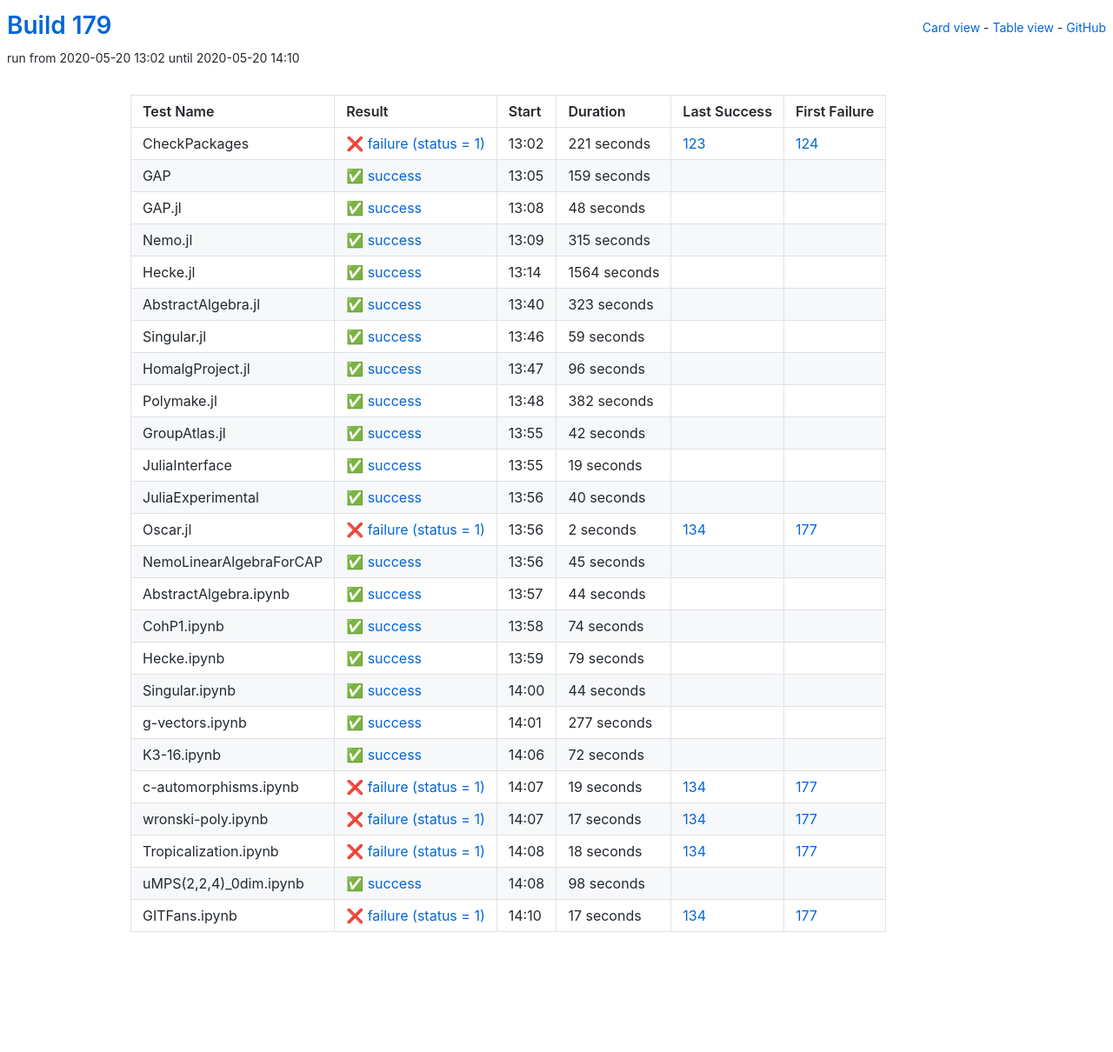
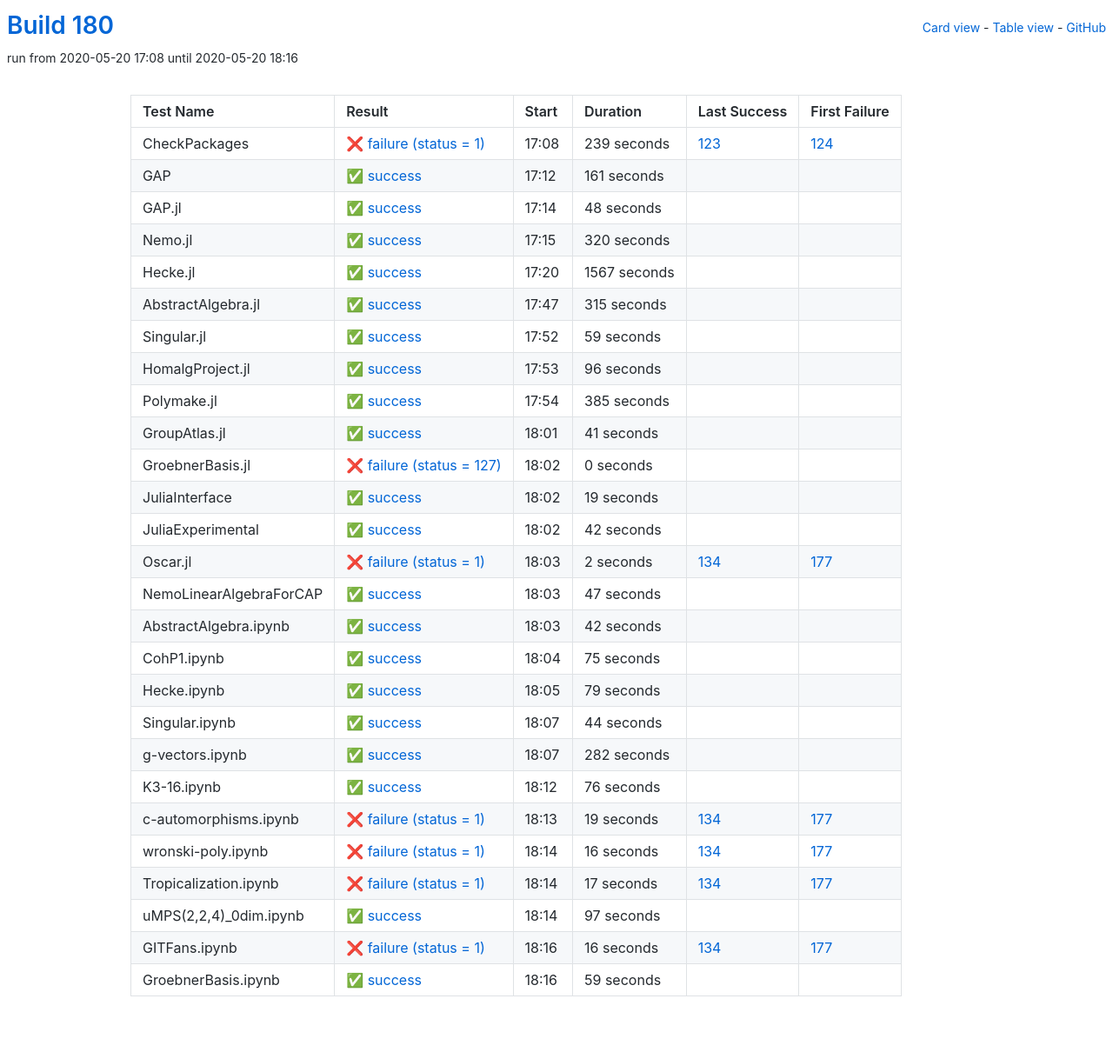
Before and after one commit to oscar-system/oscar-ci-status-stable, a Jekyll site: the page built from table.html, in a window 1280 px wide. Shown: the whole page at 87% size. Built offline with Jekyll 4.4.1, drawn with Linux system fonts in a browser that asks for light colours; before the commit the page ends 1136 px from its top, so only the background shows below that.

Commit message:
Build 180

```diff
--- a/_data/ci.yml
+++ b/_data/ci.yml
@@ -1,29 +1,29 @@
-build: 179
-build_url: https://oscarci.mathematik.uni-kl.de/job/oscar-stable/179/
+build: 180
+build_url: https://oscarci.mathematik.uni-kl.de/job/oscar-stable/180/
 job: oscar-stable
 tests:
-- duration: 221
+- duration: 239
   exitcode: 1
   first_failure: 124
   first_failure_url: https://oscarci.mathematik.uni-kl.de/job/oscar-stable/124/
   id: checkpackages
   last_success: 123
   last_success_url: https://oscarci.mathematik.uni-kl.de/job/oscar-stable/123/
-  log: https://oscarci.mathematik.uni-kl.de/job/oscar-stable/179/artifact/logs/build-179/CheckPackages.log
+  log: https://oscarci.mathematik.uni-kl.de/job/oscar-stable/180/artifact/logs/build-180/CheckPackages.log
   name: CheckPackages
-  start: 2020-05-20 13:02
+  start: 2020-05-20 17:08
   status: failure
   success: false
-- duration: 159
+- duration: 161
   exitcode: 0
   first_failure: false
   first_failure_url: null
   id: gap
   last_success: false
   last_success_url: null
-  log: https://oscarci.mathematik.uni-kl.de/job/oscar-stable/179/artifact/logs/build-179/GAP.log
+  log: https://oscarci.mathematik.uni-kl.de/job/oscar-stable/180/artifact/logs/build-180/GAP.log
   name: GAP
-  start: 2020-05-20 13:05
+  start: 2020-05-20 17:12
   status: success
   success: true
 - duration: 48
@@ -33,45 +33,45 @@ tests:
   id: gap-jl
   last_success: false
   last_success_url: null
-  log: https://oscarci.mathematik.uni-kl.de/job/oscar-stable/179/artifact/logs/build-179/GAP.jl.log
+  log: https://oscarci.mathematik.uni-kl.de/job/oscar-stable/180/artifact/logs/build-180/GAP.jl.log
   name: GAP.jl
-  start: 2020-05-20 13:08
+  start: 2020-05-20 17:14
+  status: success
+  success: true
+- duration: 320
+  exitcode: 0
+  first_failure: false
+  first_failure_url: null
+  id: nemo-jl
+  last_success: false
+  last_success_url: null
+  log: https://oscarci.mathematik.uni-kl.de/job/oscar-stable/180/artifact/logs/build-180/Nemo.jl.log
+  name: Nemo.jl
+  start: 2020-05-20 17:15
+  status: success
+  success: true
+- duration: 1567
+  exitcode: 0
+  first_failure: false
+  first_failure_url: null
+  id: hecke-jl
+  last_success: false
+  last_success_url: null
+  log: https://oscarci.mathematik.uni-kl.de/job/oscar-stable/180/artifact/logs/build-180/Hecke.jl.log
+  name: Hecke.jl
+  start: 2020-05-20 17:20
   status: success
   success: true
 - duration: 315
   exitcode: 0
   first_failure: false
   first_failure_url: null
-  id: nemo-jl
-  last_success: false
-  last_success_url: null
-  log: https://oscarci.mathematik.uni-kl.de/job/oscar-stable/179/artifact/logs/build-179/Nemo.jl.log
-  name: Nemo.jl
-  start: 2020-05-20 13:09
-  status: success
-  success: true
-- duration: 1564
-  exitcode: 0
-  first_failure: false
-  first_failure_url: null
-  id: hecke-jl
-  last_success: false
-  last_success_url: null
-  log: https://oscarci.mathematik.uni-kl.de/job/oscar-stable/179/artifact/logs/build-179/Hecke.jl.log
-  name: Hecke.jl
-  start: 2020-05-20 13:14
-  status: success
-  success: true
-- duration: 323
-  exitcode: 0
-  first_failure: false
-  first_failure_url: null
   id: abstractalgebra-jl
   last_success: false
   last_success_url: null
-  log: https://oscarci.mathematik.uni-kl.de/job/oscar-stable/179/artifact/logs/build-179/AbstractAlgebra.jl.log
+  log: https://oscarci.mathematik.uni-kl.de/job/oscar-stable/180/artifact/logs/build-180/AbstractAlgebra.jl.log
   name: AbstractAlgebra.jl
-  start: 2020-05-20 13:40
+  start: 2020-05-20 17:47
   status: success
   success: true
 - duration: 59
@@ -81,9 +81,9 @@ tests:
   id: singular-jl
   last_success: false
   last_success_url: null
-  log: https://oscarci.mathematik.uni-kl.de/job/oscar-stable/179/artifact/logs/build-179/Singular.jl.log
+  log: https://oscarci.mathematik.uni-kl.de/job/oscar-stable/180/artifact/logs/build-180/Singular.jl.log
   name: Singular.jl
-  start: 2020-05-20 13:46
+  start: 2020-05-20 17:52
   status: success
   success: true
 - duration: 96
@@ -93,35 +93,47 @@ tests:
   id: homalgproject-jl
   last_success: false
   last_success_url: null
-  log: https://oscarci.mathematik.uni-kl.de/job/oscar-stable/179/artifact/logs/build-179/HomalgProject.jl.log
+  log: https://oscarci.mathematik.uni-kl.de/job/oscar-stable/180/artifact/logs/build-180/HomalgProject.jl.log
   name: HomalgProject.jl
-  start: 2020-05-20 13:47
+  start: 2020-05-20 17:53
   status: success
   success: true
-- duration: 382
+- duration: 385
   exitcode: 0
   first_failure: false
   first_failure_url: null
   id: polymake-jl
   last_success: false
   last_success_url: null
-  log: https://oscarci.mathematik.uni-kl.de/job/oscar-stable/179/artifact/logs/build-179/Polymake.jl.log
+  log: https://oscarci.mathematik.uni-kl.de/job/oscar-stable/180/artifact/logs/build-180/Polymake.jl.log
   name: Polymake.jl
-  start: 2020-05-20 13:48
+  start: 2020-05-20 17:54
   status: success
   success: true
-- duration: 42
+- duration: 41
   exitcode: 0
   first_failure: false
   first_failure_url: null
   id: groupatlas-jl
   last_success: false
   last_success_url: null
-  log: https://oscarci.mathematik.uni-kl.de/job/oscar-stable/179/artifact/logs/build-179/GroupAtlas.jl.log
+  log: https://oscarci.mathematik.uni-kl.de/job/oscar-stable/180/artifact/logs/build-180/GroupAtlas.jl.log
   name: GroupAtlas.jl
-  start: 2020-05-20 13:55
+  start: 2020-05-20 18:01
   status: success
   success: true
+- duration: 0
+  exitcode: 127
+  first_failure: false
+  first_failure_url: null
+  id: groebnerbasis-jl
+  last_success: false
+  last_success_url: null
+  log: https://oscarci.mathematik.uni-kl.de/job/oscar-stable/180/artifact/logs/build-180/GroebnerBasis.jl.log
+  name: GroebnerBasis.jl
+  start: 2020-05-20 18:02
+  status: failure
+  success: false
 - duration: 19
   exitcode: 0
   first_failure: false
@@ -129,21 +141,21 @@ tests:
   id: juliainterface
   last_success: false
   last_success_url: null
-  log: https://oscarci.mathematik.uni-kl.de/job/oscar-stable/179/artifact/logs/build-179/JuliaInterface.log
+  log: https://oscarci.mathematik.uni-kl.de/job/oscar-stable/180/artifact/logs/build-180/JuliaInterface.log
   name: JuliaInterface
-  start: 2020-05-20 13:55
+  start: 2020-05-20 18:02
   status: success
   success: true
-- duration: 40
+- duration: 42
   exitcode: 0
   first_failure: false
   first_failure_url: null
   id: juliaexperimental
   last_success: false
   last_success_url: null
-  log: https://oscarci.mathematik.uni-kl.de/job/oscar-stable/179/artifact/logs/build-179/JuliaExperimental.log
+  log: https://oscarci.mathematik.uni-kl.de/job/oscar-stable/180/artifact/logs/build-180/JuliaExperimental.log
   name: JuliaExperimental
-  start: 2020-05-20 13:56
+  start: 2020-05-20 18:02
   status: success
   success: true
 - duration: 2
@@ -153,45 +165,45 @@ tests:
   id: oscar-jl
   last_success: 134
   last_success_url: https://oscarci.mathematik.uni-kl.de/job/oscar-stable/134/
-  log: https://oscarci.mathematik.uni-kl.de/job/oscar-stable/179/artifact/logs/build-179/Oscar.jl.log
+  log: https://oscarci.mathematik.uni-kl.de/job/oscar-stable/180/artifact/logs/build-180/Oscar.jl.log
   name: Oscar.jl
-  start: 2020-05-20 13:56
+  start: 2020-05-20 18:03
   status: failure
   success: false
-- duration: 45
+- duration: 47
   exitcode: 0
   first_failure: false
   first_failure_url: null
   id: nemolinearalgebraforcap
   last_success: false
   last_success_url: null
-  log: https://oscarci.mathematik.uni-kl.de/job/oscar-stable/179/artifact/logs/build-179/NemoLinearAlgebraForCAP.log
+  log: https://oscarci.mathematik.uni-kl.de/job/oscar-stable/180/artifact/logs/build-180/NemoLinearAlgebraForCAP.log
   name: NemoLinearAlgebraForCAP
-  start: 2020-05-20 13:56
+  start: 2020-05-20 18:03
   status: success
   success: true
-- duration: 44
+- duration: 42
   exitcode: 0
   first_failure: false
   first_failure_url: null
   id: abstractalgebra-ipynb
   last_success: false
   last_success_url: null
-  log: https://oscarci.mathematik.uni-kl.de/job/oscar-stable/179/artifact/logs/build-179/AbstractAlgebra.ipynb.log
+  log: https://oscarci.mathematik.uni-kl.de/job/oscar-stable/180/artifact/logs/build-180/AbstractAlgebra.ipynb.log
   name: AbstractAlgebra.ipynb
-  start: 2020-05-20 13:57
+  start: 2020-05-20 18:03
   status: success
   success: true
-- duration: 74
+- duration: 75
   exitcode: 0
   first_failure: false
   first_failure_url: null
   id: cohp1-ipynb
   last_success: false
   last_success_url: null
-  log: https://oscarci.mathematik.uni-kl.de/job/oscar-stable/179/artifact/logs/build-179/CohP1.ipynb.log
+  log: https://oscarci.mathematik.uni-kl.de/job/oscar-stable/180/artifact/logs/build-180/CohP1.ipynb.log
   name: CohP1.ipynb
-  start: 2020-05-20 13:58
+  start: 2020-05-20 18:04
   status: success
   success: true
 - duration: 79
@@ -201,9 +213,9 @@ tests:
   id: hecke-ipynb
   last_success: false
   last_success_url: null
-  log: https://oscarci.mathematik.uni-kl.de/job/oscar-stable/179/artifact/logs/build-179/Hecke.ipynb.log
+  log: https://oscarci.mathematik.uni-kl.de/job/oscar-stable/180/artifact/logs/build-180/Hecke.ipynb.log
   name: Hecke.ipynb
-  start: 2020-05-20 13:59
+  start: 2020-05-20 18:05
   status: success
   success: true
 - duration: 44
@@ -213,33 +225,33 @@ tests:
   id: singular-ipynb
   last_success: false
   last_success_url: null
-  log: https://oscarci.mathematik.uni-kl.de/job/oscar-stable/179/artifact/logs/build-179/Singular.ipynb.log
+  log: https://oscarci.mathematik.uni-kl.de/job/oscar-stable/180/artifact/logs/build-180/Singular.ipynb.log
   name: Singular.ipynb
-  start: 2020-05-20 14:00
+  start: 2020-05-20 18:07
   status: success
   success: true
-- duration: 277
+- duration: 282
   exitcode: 0
   first_failure: false
   first_failure_url: null
   id: g-vectors-ipynb
   last_success: false
   last_success_url: null
-  log: https://oscarci.mathematik.uni-kl.de/job/oscar-stable/179/artifact/logs/build-179/g-vectors.ipynb.log
+  log: https://oscarci.mathematik.uni-kl.de/job/oscar-stable/180/artifact/logs/build-180/g-vectors.ipynb.log
   name: g-vectors.ipynb
-  start: 2020-05-20 14:01
+  start: 2020-05-20 18:07
   status: success
   success: true
-- duration: 72
+- duration: 76
   exitcode: 0
   first_failure: false
   first_failure_url: null
   id: k3-16-ipynb
   last_success: false
   last_success_url: null
-  log: https://oscarci.mathematik.uni-kl.de/job/oscar-stable/179/artifact/logs/build-179/K3-16.ipynb.log
+  log: https://oscarci.mathematik.uni-kl.de/job/oscar-stable/180/artifact/logs/build-180/K3-16.ipynb.log
   name: K3-16.ipynb
-  start: 2020-05-20 14:06
+  start: 2020-05-20 18:12
   status: success
   success: true
 - duration: 19
@@ -249,56 +261,68 @@ tests:
   id: c-automorphisms-ipynb
   last_success: 134
   last_success_url: https://oscarci.mathematik.uni-kl.de/job/oscar-stable/134/
-  log: https://oscarci.mathematik.uni-kl.de/job/oscar-stable/179/artifact/logs/build-179/c-automorphisms.ipynb.log
+  log: https://oscarci.mathematik.uni-kl.de/job/oscar-stable/180/artifact/logs/build-180/c-automorphisms.ipynb.log
   name: c-automorphisms.ipynb
-  start: 2020-05-20 14:07
+  start: 2020-05-20 18:13
+  status: failure
+  success: false
+- duration: 16
+  exitcode: 1
+  first_failure: 177
+  first_failure_url: https://oscarci.mathematik.uni-kl.de/job/oscar-stable/177/
+  id: wronski-poly-ipynb
+  last_success: 134
+  last_success_url: https://oscarci.mathematik.uni-kl.de/job/oscar-stable/134/
+  log: https://oscarci.mathematik.uni-kl.de/job/oscar-stable/180/artifact/logs/build-180/wronski-poly.ipynb.log
+  name: wronski-poly.ipynb
+  start: 2020-05-20 18:14
   status: failure
   success: false
 - duration: 17
   exitcode: 1
   first_failure: 177
   first_failure_url: https://oscarci.mathematik.uni-kl.de/job/oscar-stable/177/
-  id: wronski-poly-ipynb
-  last_success: 134
-  last_success_url: https://oscarci.mathematik.uni-kl.de/job/oscar-stable/134/
-  log: https://oscarci.mathematik.uni-kl.de/job/oscar-stable/179/artifact/logs/build-179/wronski-poly.ipynb.log
-  name: wronski-poly.ipynb
-  start: 2020-05-20 14:07
-  status: failure
-  success: false
-- duration: 18
-  exitcode: 1
-  first_failure: 177
-  first_failure_url: https://oscarci.mathematik.uni-kl.de/job/oscar-stable/177/
   id: tropicalization-ipynb
   last_success: 134
   last_success_url: https://oscarci.mathematik.uni-kl.de/job/oscar-stable/134/
-  log: https://oscarci.mathematik.uni-kl.de/job/oscar-stable/179/artifact/logs/build-179/Tropicalization.ipynb.log
+  log: https://oscarci.mathematik.uni-kl.de/job/oscar-stable/180/artifact/logs/build-180/Tropicalization.ipynb.log
   name: Tropicalization.ipynb
-  start: 2020-05-20 14:08
+  start: 2020-05-20 18:14
   status: failure
   success: false
-- duration: 98
+- duration: 97
   exitcode: 0
   first_failure: false
   first_failure_url: null
   id: umps-2-2-4-0dim-ipynb
   last_success: false
   last_success_url: null
-  log: https://oscarci.mathematik.uni-kl.de/job/oscar-stable/179/artifact/logs/build-179/uMPS-2-2-4-_0dim.ipynb.log
+  log: https://oscarci.mathematik.uni-kl.de/job/oscar-stable/180/artifact/logs/build-180/uMPS-2-2-4-_0dim.ipynb.log
   name: uMPS(2,2,4)_0dim.ipynb
-  start: 2020-05-20 14:08
+  start: 2020-05-20 18:14
   status: success
   success: true
-- duration: 17
+- duration: 16
   exitcode: 1
   first_failure: 177
   first_failure_url: https://oscarci.mathematik.uni-kl.de/job/oscar-stable/177/
   id: gitfans-ipynb
   last_success: 134
   last_success_url: https://oscarci.mathematik.uni-kl.de/job/oscar-stable/134/
-  log: https://oscarci.mathematik.uni-kl.de/job/oscar-stable/179/artifact/logs/build-179/GITFans.ipynb.log
+  log: https://oscarci.mathematik.uni-kl.de/job/oscar-stable/180/artifact/logs/build-180/GITFans.ipynb.log
   name: GITFans.ipynb
-  start: 2020-05-20 14:10
+  start: 2020-05-20 18:16
   status: failure
   success: false
+- duration: 59
+  exitcode: 0
+  first_failure: false
+  first_failure_url: null
+  id: groebnerbasis-ipynb
+  last_success: false
+  last_success_url: null
+  log: https://oscarci.mathematik.uni-kl.de/job/oscar-stable/180/artifact/logs/build-180/GroebnerBasis.ipynb.log
+  name: GroebnerBasis.ipynb
+  start: 2020-05-20 18:16
+  status: success
+  success: true
```
Also changed, not shown: README.md.
